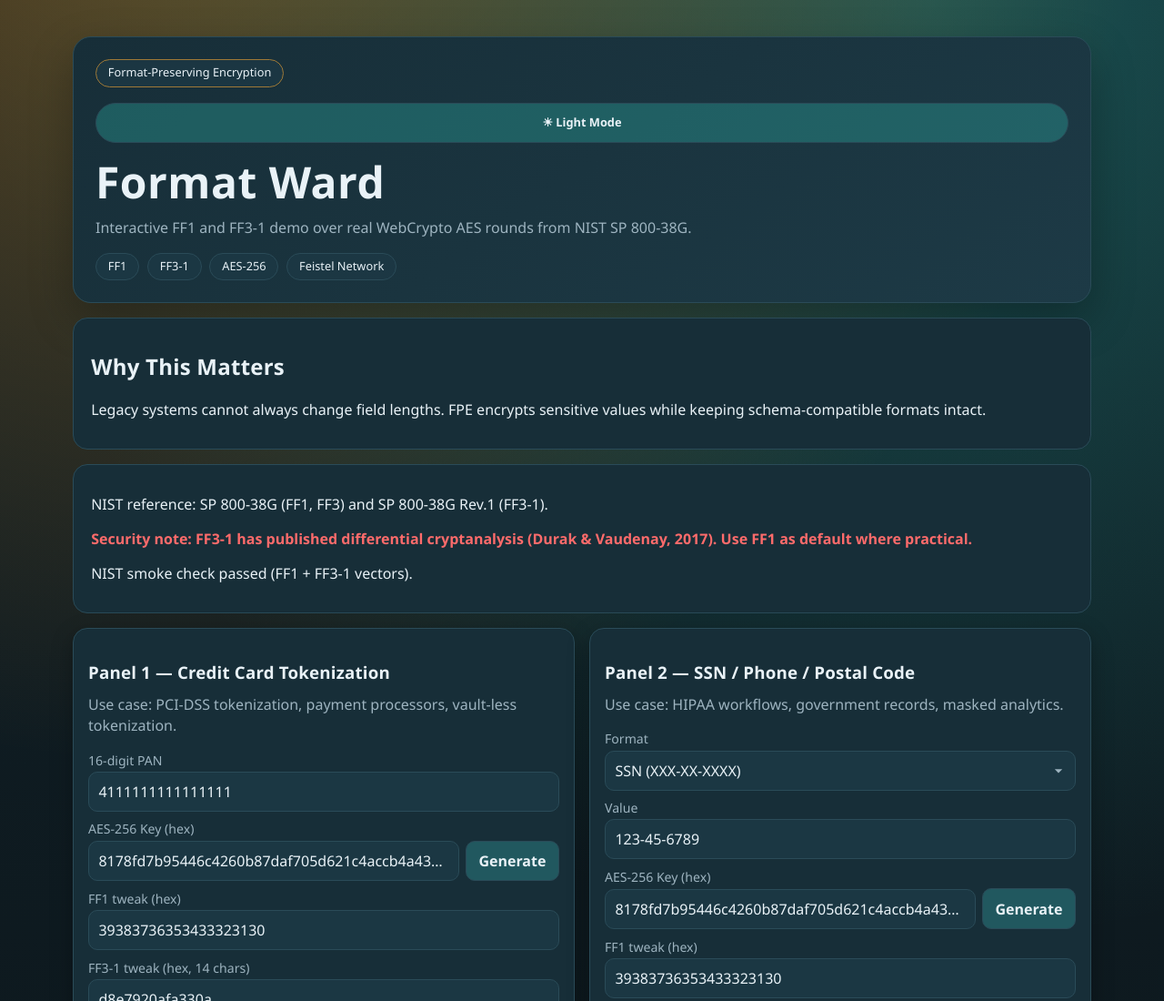
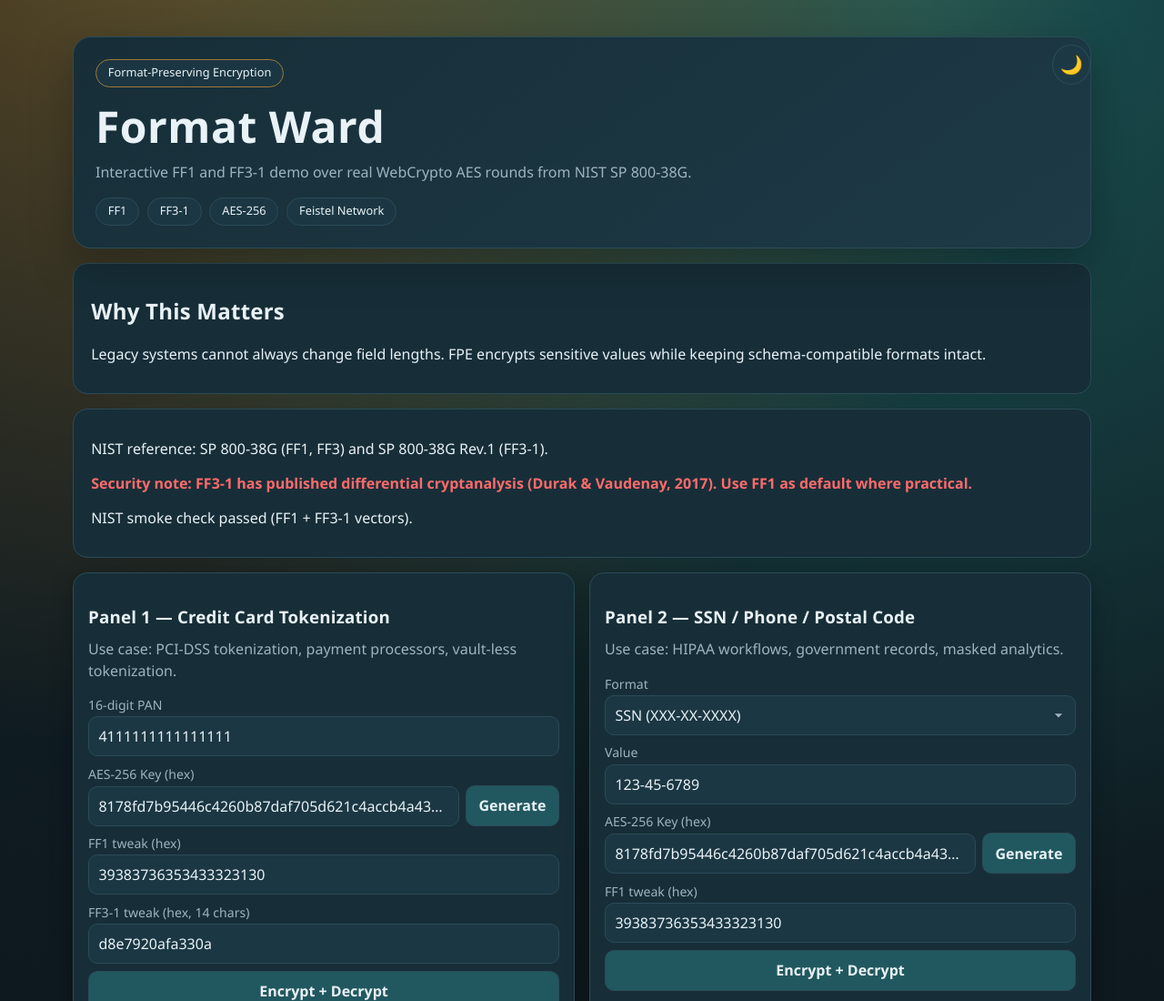
Before and after one commit to systemslibrarian/crypto-lab-format-ward, a website built with Vite: page index.html in a window 1280 px wide. Shown: the top 1100 px of the page at 91% size. Built offline with nearby package versions, Linux system fonts and the light colour scheme.

Commit message:
style: icon-only moon/sun theme toggle in header corner

```diff
--- a/src/ui.ts
+++ b/src/ui.ts
@@ -134,7 +134,7 @@ function installThemeToggle(): void {
   const syncLabel = (): void => {
     const isDark = root.dataset.theme !== "light";
     if (button) {
-      button.textContent = isDark ? "☀ Light Mode" : "☾ Dark Mode";
+      button.textContent = isDark ? "🌙" : "☀️";
       button.setAttribute("aria-label", isDark ? "Switch to light mode" : "Switch to dark mode");
     }
   };
@@ -306,7 +306,7 @@ function template(): string {
       <header class="hero" role="banner">
         <div class="chip-row" role="list" aria-label="Category and controls">
           <span class="chip category" role="listitem">Format-Preserving Encryption</span>
-          <button id="theme-toggle" class="chip action" type="button" aria-label="Switch color theme">Switch to Light</button>
+          <button id="theme-toggle" class="theme-toggle" type="button" aria-label="Switch color theme"></button>
         </div>
         <h1>Format Ward</h1>
         <p class="subtitle">Interactive FF1 and FF3-1 demo over real WebCrypto AES rounds from NIST SP 800-38G.</p>
--- a/styles/main.css
+++ b/styles/main.css
@@ -123,6 +123,7 @@ body {
 
 /* ── Hero ── */
 .hero {
+  position: relative;
   background: linear-gradient(145deg, var(--surface), var(--surface-2));
   border: 1px solid var(--border);
   border-radius: 20px;
@@ -179,6 +180,30 @@ h1 {
   min-height: var(--tap-min);
   min-width: var(--tap-min);
   justify-content: center;
+}
+
+/* ── Theme toggle (icon button) ── */
+.theme-toggle {
+  position: absolute;
+  top: 0;
+  right: 0;
+  width: 2.6rem;
+  height: 2.6rem;
+  display: flex;
+  align-items: center;
+  justify-content: center;
+  border: 1px solid var(--border);
+  border-radius: 50%;
+  background: color-mix(in srgb, var(--surface-2) 70%, transparent);
+  color: var(--text);
+  font-size: 1.25rem;
+  cursor: pointer;
+  line-height: 1;
+  padding: 0;
+  transition: background 0.15s ease;
+}
+.theme-toggle:hover {
+  background: color-mix(in srgb, var(--accent) 25%, transparent);
 }
 
 /* ── Sections ── */
```
